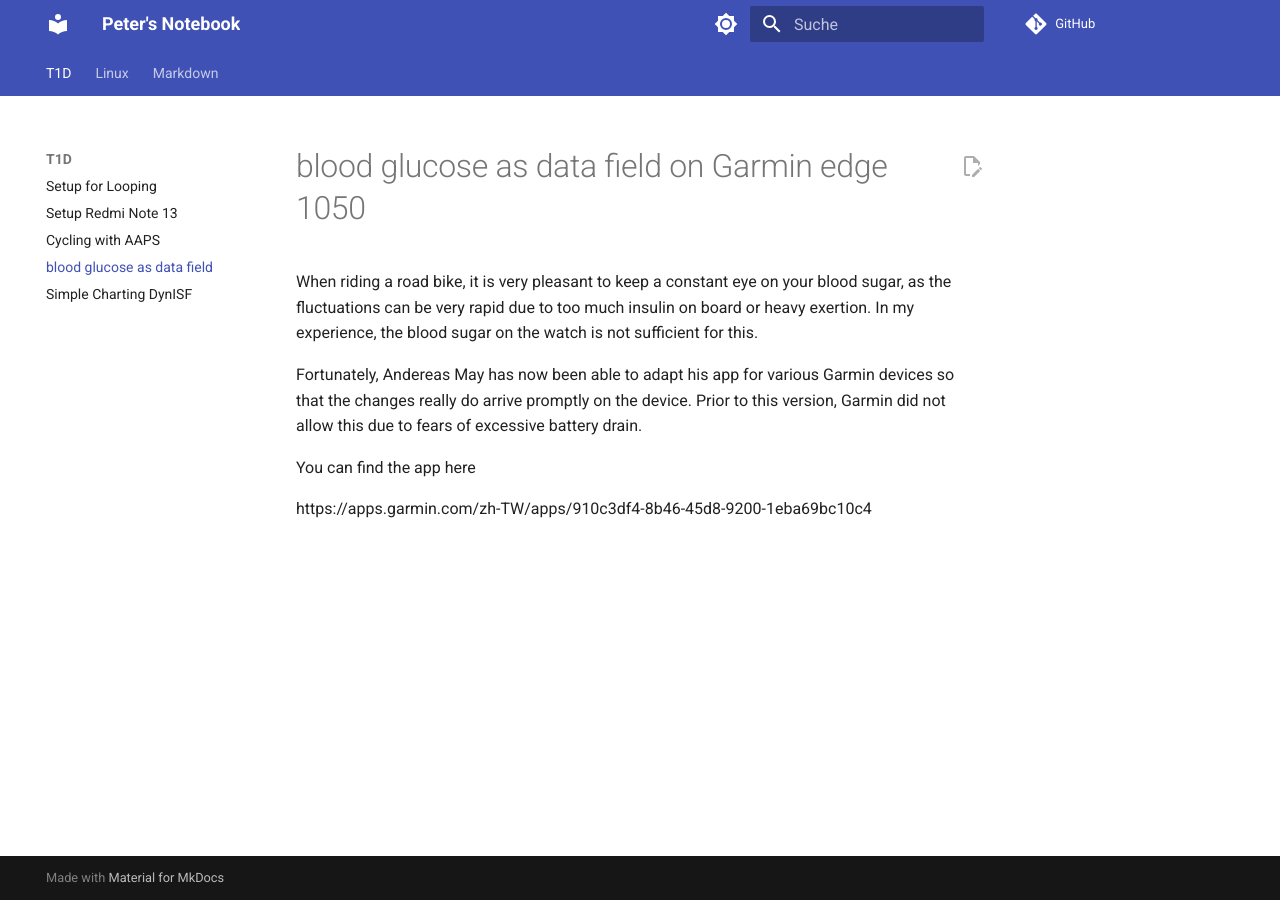
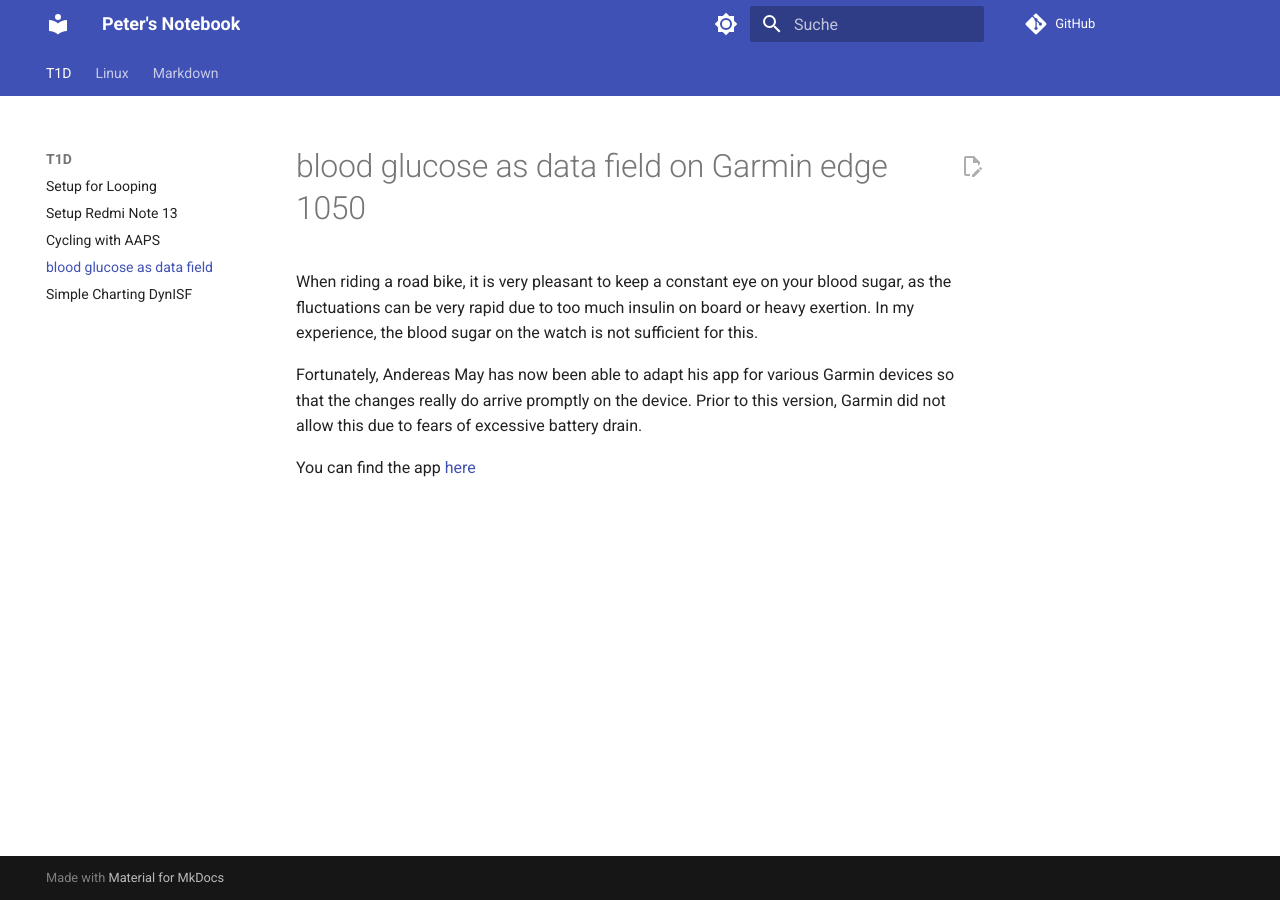
Before and after one commit to peterleimbach/peterleimbach.github.io, an MkDocs documentation site: the page built from docs/blood-glucose-as-data-field.md, in a window 1280 px wide. Built offline with MkDocs 1.6.1 and Material for MkDocs 9.7.7, drawn with Linux system fonts in a browser that asks for light colours; comment, search, counter and statistics services are not loaded.

Commit message:
URL repair

```diff
--- a/docs/blood-glucose-as-data-field.md
+++ b/docs/blood-glucose-as-data-field.md
@@ -4,6 +4,4 @@
 
 Fortunately, Andereas May has now been able to adapt his app for various Garmin devices so that the changes really do arrive promptly on the device. Prior to this version, Garmin did not allow this due to fears of excessive battery drain.
 
-You can find the app here
-
-https://apps.garmin.com/zh-TW/apps/910c3df4-8b46-45d8-9200-1eba69bc10c4
+You can find the app [here](https://apps.garmin.com/zh-TW/apps/910c3df4-8b46-45d8-9200-1eba69bc10c4)
```
